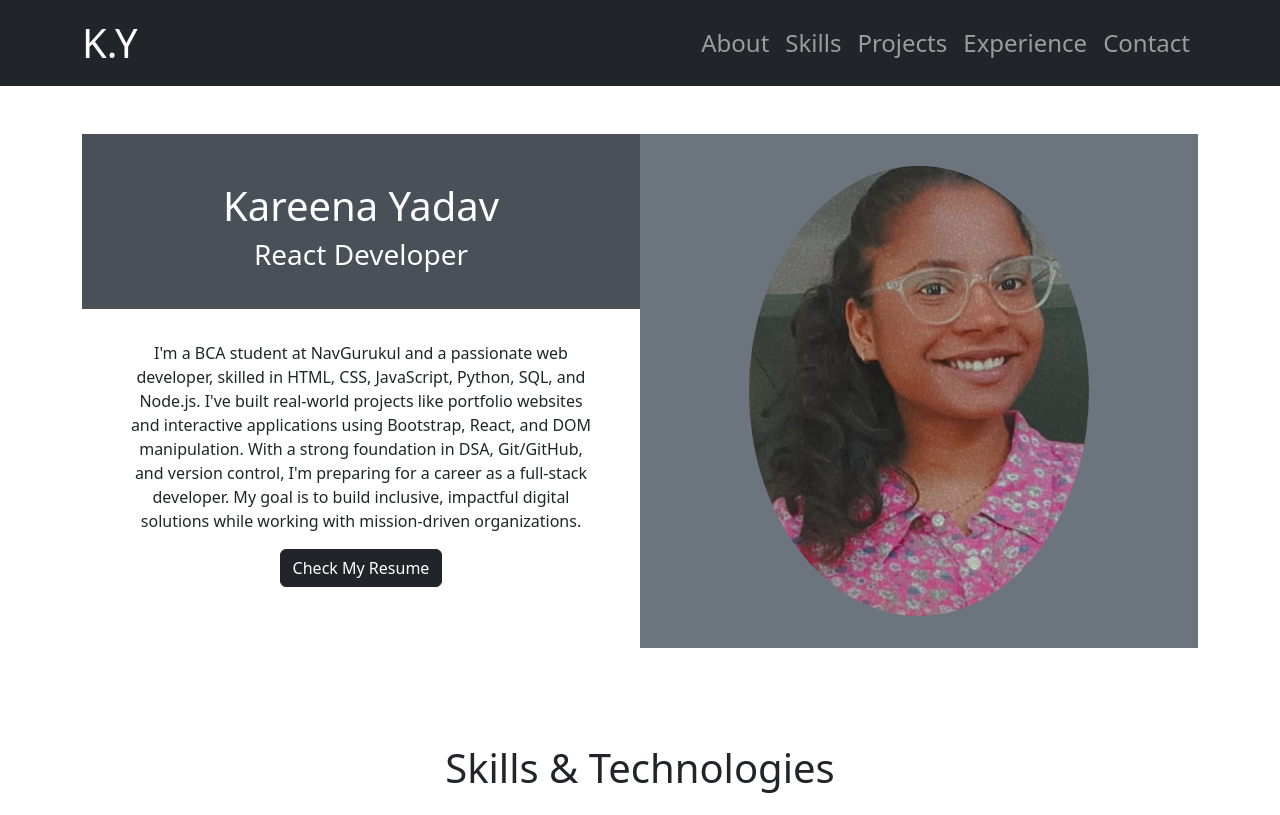
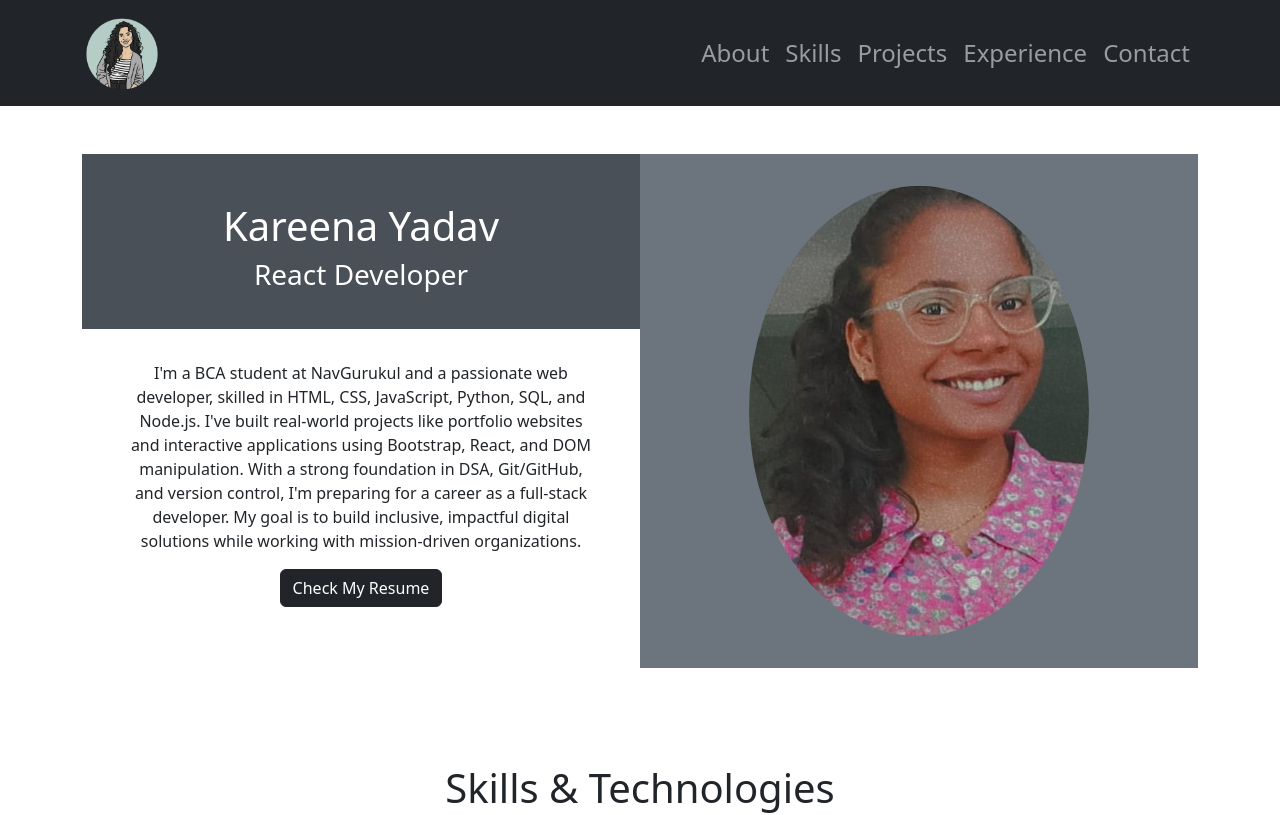
Before and after one commit to Kareena2070/portfolio-react, a React (Vite) app: page / in a window 1280 px wide. Shown: the top 815 px of the page. Built offline with nearby package versions, Linux system fonts and the light colour scheme.

Commit message:
add logo image to navbar brand

```diff
--- a/src/component/navbar.jsx
+++ b/src/component/navbar.jsx
@@ -1,4 +1,6 @@
 // import HeroSection from "./hero";
+// import
+import profile from '../assets/kareena.png'
 
 function Navbar(){
     return(
@@ -6,7 +8,8 @@ function Navbar(){
         <nav className="navbar navbar-expand-lg navbar-dark bg-dark py-2 fs-4">
             <div className="container ">
                 <div className="navbar-brand fs-1">
-                    K.Y
+                    <img src={profile} alt="" className="img-fluid rounded-circle " style={{ height: "80px", width: "80px" }}/>
+                    {/* <span className="fw-bold">Kareena Yadav</span> */}
                 </div>
                 <button className="navbar-toggler" type="button" data-bs-toggle="collapse" data-bs-target="#navbarNav">
                     <span className="navbar-toggler-icon"></span>
```
Also changed, not shown: src/assets/kareena.png (added).
